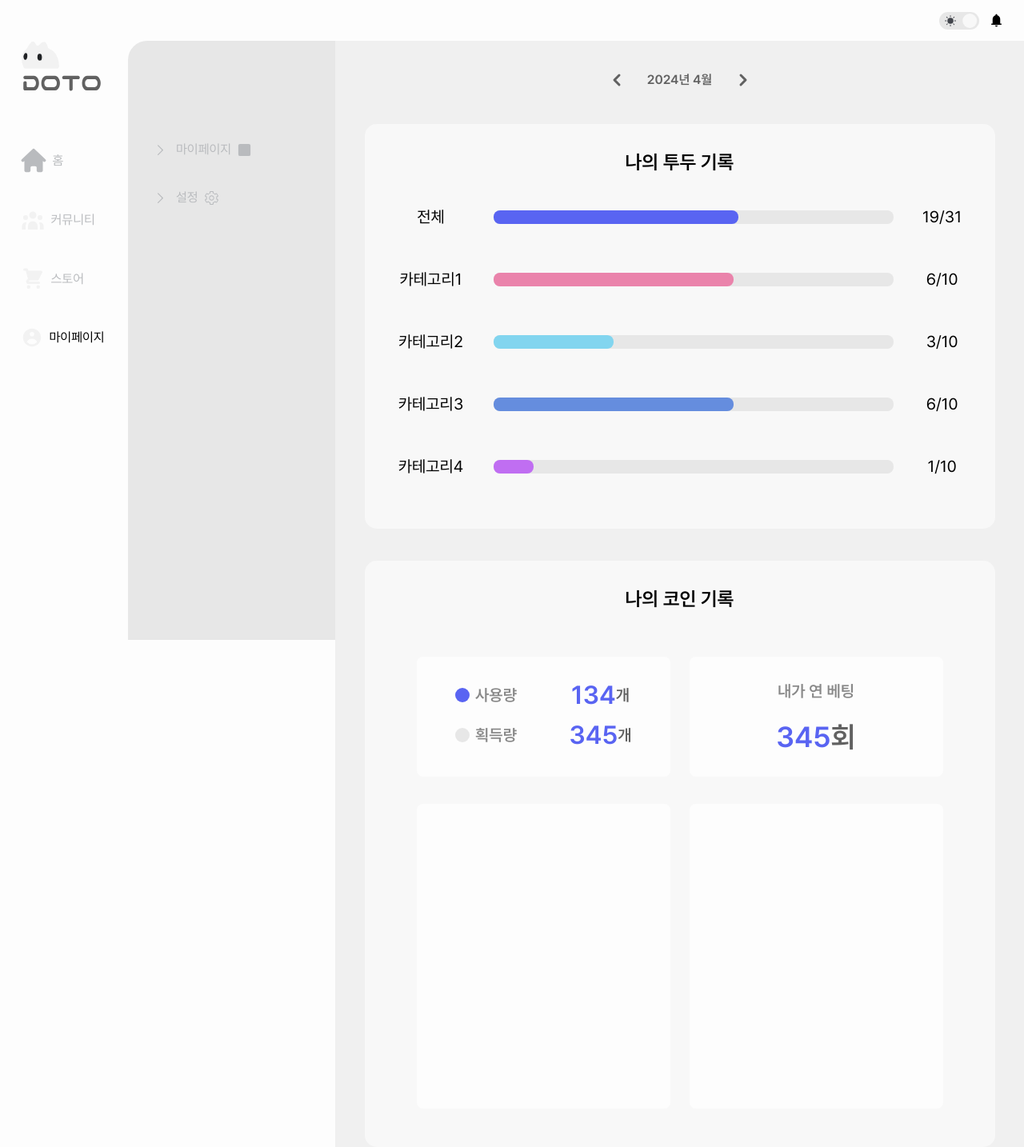
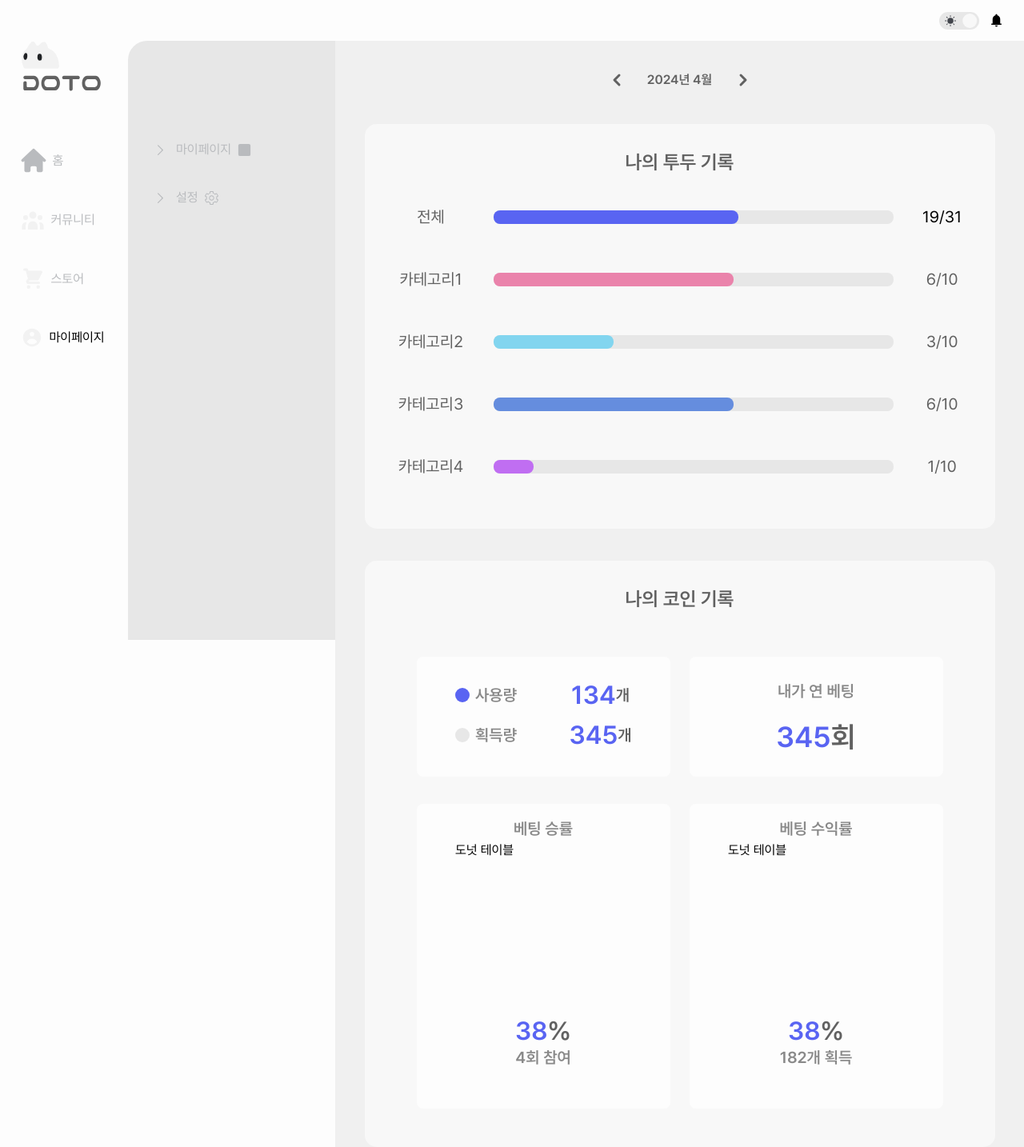
Before and after one commit to Do-it-Together-DoTo/DoTo_Front, a React (Vite) app: page /mypage/mydata in a window 1280 px wide. Shown: the whole page at 80% size. Built offline with nearby package versions, Linux system fonts and the light colour scheme.

Commit message:
Design: Mydata Page 다크모드 UI 구현

```diff
--- a/src/pages/mypage/MydataPage.tsx
+++ b/src/pages/mypage/MydataPage.tsx
@@ -27,115 +27,155 @@ const MydataPage = () => {
   return (
     <div className="flex flex-col items-center w-[calc(100vw-26.1875rem)] h-[calc(screen-3.1875rem)] bg-Light_Layout-200 dark:bg-Dark_Layout-300">
       <div className="mt-[2.125rem] w-[12.875rem] h-[1.875rem] flex justify-center	">
-        <ArrowLeftIcon width={30} height={30} />
-        <span className="w-[8rem] h-[1.875rem] flex justify-center items-center text-Light_Text_Name font-semibold">
+        <ArrowLeftIcon width="30" height="30" className="fill-Light_Text_Name dark:fill-Dark_Text_Name" />
+        <span className="w-[8rem] h-[1.875rem] flex justify-center items-center text-Light_Text_Name font-semibold dark:text-Dark_Text_Name">
           2024년 4월
         </span>
-        <ArrowRightIcon width={30} height={30} />
+        <ArrowRightIcon width="30" height="30" className="dark:fill-Dark_Text_Name" />
       </div>
-      <div className="mt-[2.5rem] flex flex-col items-center w-[49.25rem] h-[31.625rem] bg-Light_Layout-300 rounded-[0.9375rem] dark:bg-Dark_Layout ft-200">
-        <div className="mt-[1.875rem] w-[8.5rem] h-[1.8125rem] font-semibold text-[1.5rem]">나의 투두 기록</div>
+      <div className="mt-[2.5rem] flex flex-col items-center w-[49.25rem] h-[31.625rem] bg-Light_Layout-300 rounded-[0.9375rem] dark:bg-Dark_Layout-400">
+        <div className="mt-[1.875rem] w-[8.5rem] h-[1.8125rem] font-semibold text-[1.5rem] text-Light_Text_Name dark:text-Dark_Text_Name">
+          나의 투두 기록
+        </div>
         <div className="mt-[2.75rem] w-[44.3125rem] h-[1.625rem] flex justify-between items-center">
-          <div className="w-[5.4375rem] h-[1.5rem] text-[1.25rem] flex justify-center items-center">전체</div>
+          <div className="w-[5.4375rem] h-[1.5rem] text-[1.25rem] flex justify-center items-center text-Light_Text_Name dark:text-Dark_Text_Name">
+            전체
+          </div>
           <div className="relative w-[31.25rem] h-[1.0625rem] bg-Light_Layout-100 rounded-lg rounded-10">
             <div
               className={`absolute h-[1.0625rem] rounded-lg rounded-10 bg-Button`}
               style={{ width: graphData.all }}
             />
           </div>
-          <div className="w-[3.3125rem] h-[1.5rem] text-[1.25rem] flex justify-center items-center">
+          <div className="w-[3.3125rem] h-[1.5rem] text-[1.25rem] flex justify-center items-center dark:text-Dark_Text_Name">
             {data.all}/{initialMax.all}
           </div>
         </div>
         <div className="mt-[3.25rem] w-[44.3125rem] h-[1.625rem] flex justify-between items-center">
-          <div className="w-[5.4375rem] h-[1.5rem] text-[1.25rem] flex justify-center items-center">카테고리1</div>
-          <div className="relative w-[31.25rem] h-[1.0625rem] bg-Light_Layout-100 rounded-lg rounded-10">
+          <div className="w-[5.4375rem] h-[1.5rem] text-[1.25rem] flex justify-center items-center text-Light_Text_Name dark:text-Dark_Text_Name">
+            카테고리1
+          </div>
+          <div className="relative w-[31.25rem] h-[1.0625rem] bg-Light_Layout-100  rounded-lg rounded-10">
             <div
               className={`absolute h-[1.0625rem] rounded-lg rounded-10 bg-pink`}
               style={{ width: graphData.category1 }}
             />
           </div>
-          <div className="w-[3.3125rem] h-[1.5rem] text-[1.25rem] flex justify-center items-center">
+          <div className="w-[3.3125rem] h-[1.5rem] text-[1.25rem] flex justify-center items-center text-Light_Text_Name dark:text-Dark_Text_Name">
             {data.category1}/{initialMax.category1}
           </div>
         </div>
         <div className="mt-[3.25rem] w-[44.3125rem] h-[1.625rem] flex justify-between items-center">
-          <div className="w-[5.4375rem] h-[1.5rem] text-[1.25rem] flex justify-center items-center">카테고리2</div>
+          <div className="w-[5.4375rem] h-[1.5rem] text-[1.25rem] flex justify-center items-center text-Light_Text_Name dark:text-Dark_Text_Name">
+            카테고리2
+          </div>
           <div className="relative w-[31.25rem] h-[1.0625rem] bg-Light_Layout-100 rounded-lg rounded-10">
             <div
               className={`absolute h-[1.0625rem] rounded-lg rounded-10 bg-skyblue`}
               style={{ width: graphData.category2 }}
             />
           </div>
-          <div className="w-[3.3125rem] h-[1.5rem] text-[1.25rem] flex justify-center items-center">
+          <div className="w-[3.3125rem] h-[1.5rem] text-[1.25rem] flex justify-center items-center text-Light_Text_Name dark:text-Dark_Text_Name">
             {data.category2}/{initialMax.category2}
           </div>
         </div>
         <div className="mt-[3.25rem] w-[44.3125rem] h-[1.625rem] flex justify-between items-center">
-          <div className="w-[5.4375rem] h-[1.5rem] text-[1.25rem] flex justify-center items-center">카테고리3</div>
+          <div className="w-[5.4375rem] h-[1.5rem] text-[1.25rem] flex justify-center items-center text-Light_Text_Name dark:text-Dark_Text_Name">
+            카테고리3
+          </div>
           <div className="relative w-[31.25rem] h-[1.0625rem] bg-Light_Layout-100 rounded-lg rounded-10">
             <div
               className={`absolute h-[1.0625rem] rounded-lg rounded-10 bg-blue`}
               style={{ width: graphData.category3 }}
             />
           </div>
-          <div className="w-[3.3125rem] h-[1.5rem] text-[1.25rem] flex justify-center items-center">
+          <div className="w-[3.3125rem] h-[1.5rem] text-[1.25rem] flex justify-center items-center text-Light_Text_Name dark:text-Dark_Text_Name">
             {data.category3}/{initialMax.category3}
           </div>
         </div>
         <div className="mt-[3.25rem] w-[44.3125rem] h-[1.625rem] flex justify-between items-center">
-          <div className="w-[5.4375rem] h-[1.5rem] text-[1.25rem] flex justify-center items-center">카테고리4</div>
+          <div className="w-[5.4375rem] h-[1.5rem] text-[1.25rem] flex justify-center items-center text-Light_Text_Name dark:text-Dark_Text_Name">
+            카테고리4
+          </div>
           <div className="relative w-[31.25rem] h-[1.0625rem] bg-Light_Layout-100 rounded-lg rounded-10">
             <div
               className={`absolute h-[1.0625rem] rounded-lg rounded-10 bg-purple`}
               style={{ width: graphData.category4 }}
             />
           </div>
-          <div className="w-[3.3125rem] h-[1.5rem] text-[1.25rem] flex justify-center items-center">
+          <div className="w-[3.3125rem] h-[1.5rem] text-[1.25rem] flex justify-center items-center text-Light_Text_Name dark:text-Dark_Text_Name">
             {data.category4}/{initialMax.category4}
           </div>
         </div>
       </div>
-      <div className="mt-[2.5rem] flex flex-col items-center w-[49.25rem] h-[45.8125rem] bg-Light_Layout-300 rounded-[0.9375rem] dark:bg-Dark_Layout ft-200">
-        <div className="mt-[1.875rem] w-[8.5rem] h-[1.8125rem] font-semibold text-[1.5rem]">나의 코인 기록</div>
+      <div className="mt-[2.5rem] flex flex-col items-center w-[49.25rem] h-[45.8125rem] bg-Light_Layout-300 rounded-[0.9375rem] dark:bg-Dark_Layout-400">
+        <div className="mt-[1.875rem] w-[8.5rem] h-[1.8125rem] font-semibold text-[1.5rem] text-Light_Text_Name dark:text-Dark_Text_Name">
+          나의 코인 기록
+        </div>
         <div className="mt-[3.8125rem] w-[41.125rem] h-[9.375rem] flex justify-between">
-          <div className="w-[19.8125rem] h-[9.375rem] flex flex-col items-center bg-Light_Layout-400 rounded-lg">
+          <div className="w-[19.8125rem] h-[9.375rem] flex flex-col items-center bg-Light_Layout-400 dark:bg-Dark_Layout-300 rounded-lg">
             <div className="mt-[1.875rem] w-[13.8125rem] h-[2.25rem] flex justify-between">
               <div className="w-[4.875rem] h-[2.25rem] flex justify-center items-center">
                 <div className="w-[1.125rem] h-[1.125rem] bg-Button rounded-full"></div>
-                <div className="ml-[0.4375rem] flex justify-center items-center w-[3.25rem] h-[2.25rem] font-semibold text-[1.25rem] text-Light_Text_AboutMe">
+                <div className="ml-[0.4375rem] flex justify-center items-center w-[3.25rem] h-[2.25rem] font-semibold text-[1.25rem] text-Light_Text_AboutMe dark:text-Dark_Text_AboutMe">
                   사용량
                 </div>
               </div>
               <div className="w-[4.875rem] h-[2.25rem] flex justify-center items-center">
                 <div className="font-semibold text-Button text-[2rem]">134</div>
-                <div className="font-semibold text-Light_Text_Name text-[1.25rem]">개</div>
+                <div className="font-semibold text-Light_Text_Name dark:text-Dark_Text_Name text-[1.25rem]">개</div>
               </div>
             </div>
             <div className="mt-[0.875rem] w-[13.8125rem] h-[2.25rem] flex justify-between">
               <div className="w-[4.875rem] h-[2.25rem] flex justify-center items-center">
                 <div className="w-[1.125rem] h-[1.125rem] bg-Light_Layout-100 rounded-full"></div>
-                <div className="ml-[0.4375rem] flex justify-center items-center w-[3.25rem] h-[2.25rem] font-semibold text-[1.25rem] text-Light_Text_AboutMe">
+                <div className="ml-[0.4375rem] flex justify-center items-center w-[3.25rem] h-[2.25rem] font-semibold text-[1.25rem] text-Light_Text_AboutMe dark:text-Dark_Text_AboutMe">
                   획득량
                 </div>
               </div>
               <div className="w-[4.875rem] h-[2.25rem] flex justify-center items-center">
                 <div className="font-semibold text-Button text-[2rem]">345</div>
-                <div className="font-semibold text-Light_Text_Name text-[1.25rem]">개</div>
+                <div className="font-semibold text-Light_Text_Name dark:text-Dark_Text_Name text-[1.25rem]">개</div>
               </div>
             </div>
           </div>
-          <div className="w-[19.8125rem] h-[9.375rem] flex flex-col items-center bg-Light_Layout-400 rounded-lg">
-            <div className="mt-[1.75rem] text-[1.25rem] font-semibold text-Light_Text_AboutMe">내가 연 베팅</div>
+          <div className="w-[19.8125rem] h-[9.375rem] flex flex-col items-center bg-Light_Layout-400 dark:bg-Dark_Layout-300 rounded-lg">
+            <div className="mt-[1.75rem] text-[1.25rem] font-semibold text-Light_Text_AboutMe dark:text-Dark_Text_AboutMe">
+              내가 연 베팅
+            </div>
             <div className="mt-[1rem] flex justify-center items-center">
               <div className="font-semibold text-Button text-[2.25rem]">345</div>
-              <div className="font-semibold text-Light_Text_Name text-[2.25rem]">회</div>
+              <div className="font-semibold text-Light_Text_Name dark:text-Dark_Text_Name text-[2.25rem]">회</div>
             </div>
           </div>
         </div>
         <div className="mt-[2.125rem] w-[41.125rem] h-[23.8125rem] flex justify-between">
-          <div className="w-[19.8125rem] h-[23.8125rem] flex flex-col items-center bg-Light_Layout-400 rounded-lg"></div>
-          <div className="w-[19.8125rem] h-[23.8125rem] flex flex-col items-center bg-Light_Layout-400 rounded-lg"></div>
+          <div className="w-[19.8125rem] h-[23.8125rem] flex flex-col items-center bg-Light_Layout-400 dark:bg-Dark_Layout-300 rounded-lg">
+            <div className="mt-[1rem] font-semibold text-[1.25rem] text-Light_Text_AboutMe dark:text-Dark_Text_AboutMe">
+              베팅 승률
+            </div>
+            <div className="w-[13.75rem] h-[13.75rem]">도넛 테이블</div>
+            <div className="w-[4.875rem] h-[2.25rem] flex justify-center items-center">
+              <div className="font-semibold text-Button text-[2rem]">38</div>
+              <div className="font-semibold text-Light_Text_Name dark:text-Dark_Text_Name text-[2rem]">%</div>
+            </div>
+            <div className="font-semibold text-[1.25rem] text-Light_Text_AboutMe dark:text-Dark_Text_AboutMe">
+              4회 참여
+            </div>
+          </div>
+          <div className="w-[19.8125rem] h-[23.8125rem] flex flex-col items-center bg-Light_Layout-400 dark:bg-Dark_Layout-300 rounded-lg">
+            <div className="mt-[1rem] font-semibold text-[1.25rem] text-Light_Text_AboutMe dark:text-Dark_Text_AboutMe">
+              베팅 수익률
+            </div>
+            <div className="w-[13.75rem] h-[13.75rem]">도넛 테이블</div>
+            <div className="w-[4.875rem] h-[2.25rem] flex justify-center items-center">
+              <div className="font-semibold text-Button text-[2rem]">38</div>
+              <div className="font-semibold text-Light_Text_Name dark:text-Dark_Text_Name text-[2rem]">%</div>
+            </div>
+            <div className="font-semibold text-[1.25rem] text-Light_Text_AboutMe dark:text-Dark_Text_AboutMe">
+              182개 획득
+            </div>
+          </div>
         </div>
       </div>
     </div>
```
